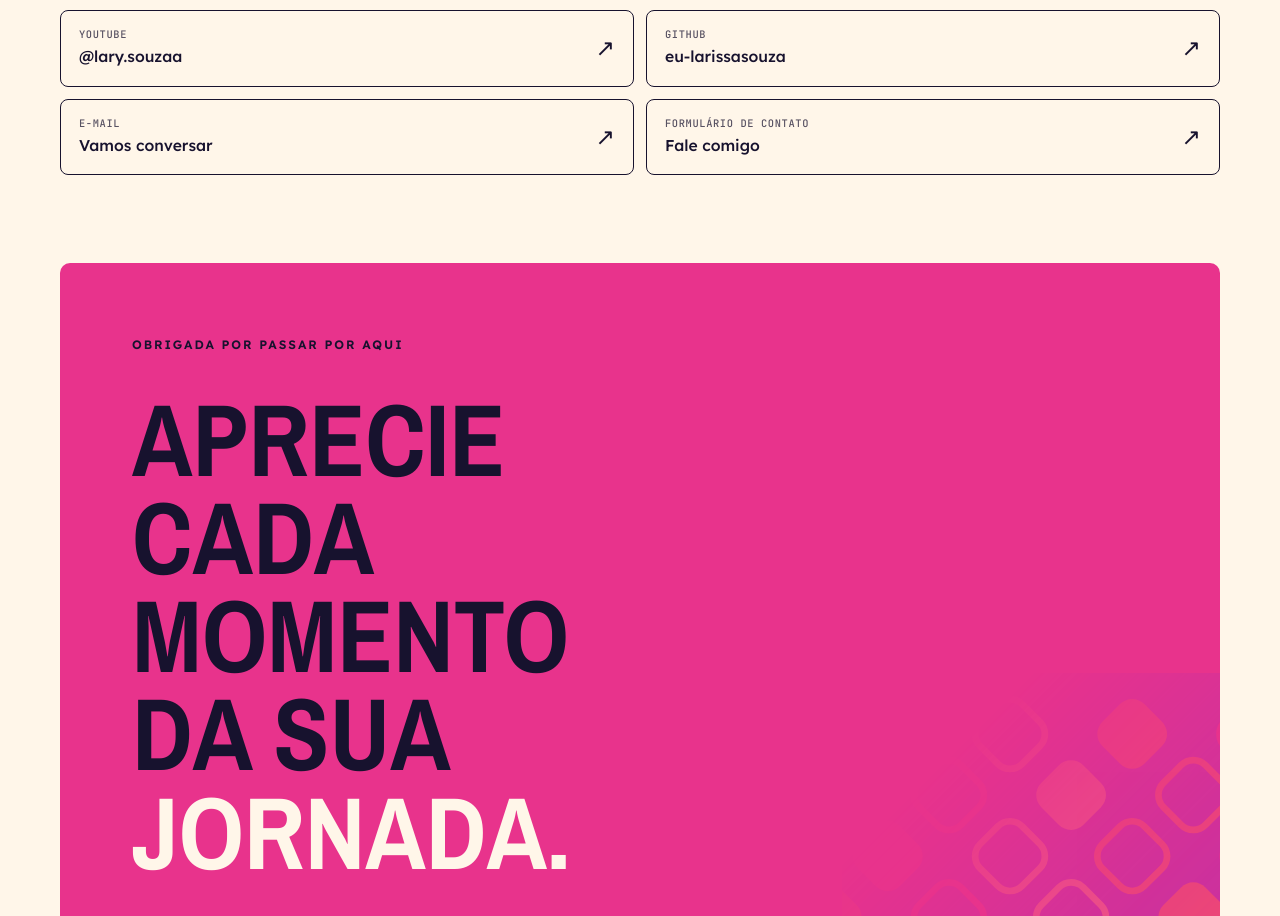
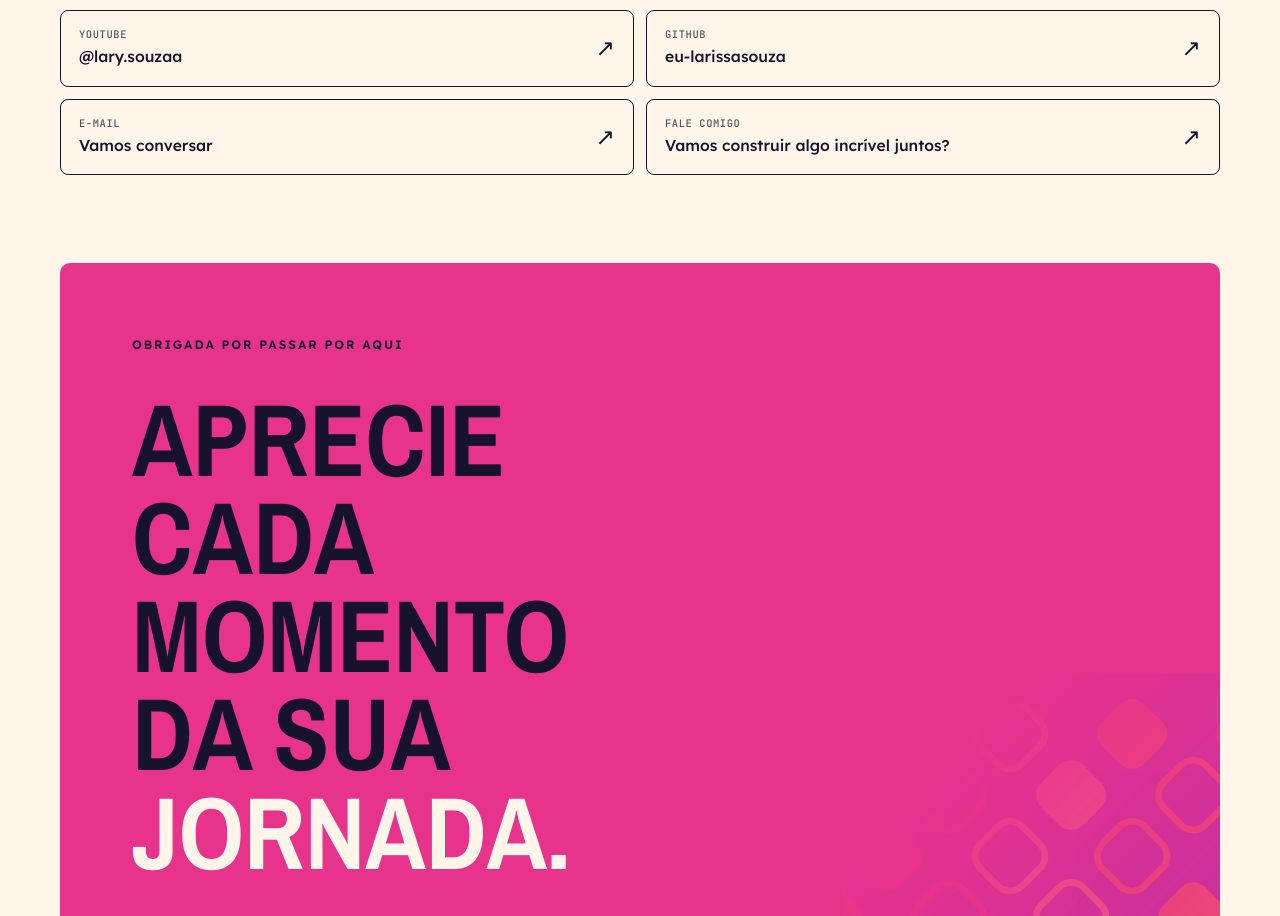
Before and after one commit to eu-larissasouza/portfolio-pessoal, a Next.js app: page / in a window 1280 px wide. Shown: the part 4395-5311 px from the top of the page. Built offline with nearby package versions, Linux system fonts and the light colour scheme.

Commit message:
feat(social-section): atualiza rótulo e valor do formulário de contato

```diff
--- a/src/app/components/SocialSection.jsx
+++ b/src/app/components/SocialSection.jsx
@@ -25,8 +25,8 @@ const links = [
     href: 'mailto:larissa.alves.souza@outlook.com'
   },
   {
-    label: 'Formulário de contato',
-    value: 'Fale comigo',
+    label: 'Fale comigo',
+    value: 'Vamos construir algo incrível juntos?',
     href: 'https://forms.gle/XwR1H4HrFyQ4HgHq7'
   }
 ]
```
Also changed, not shown: public/images/lary/PERFIL.png.
